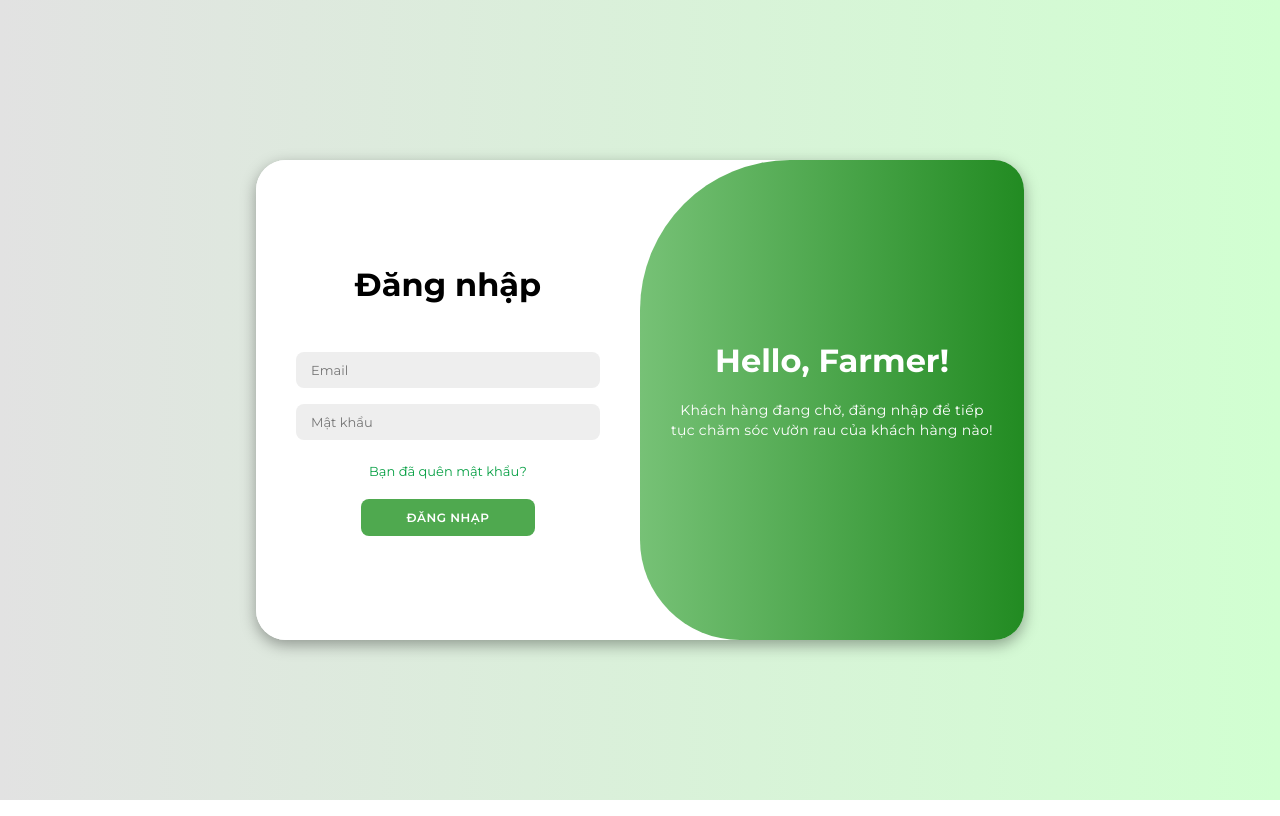
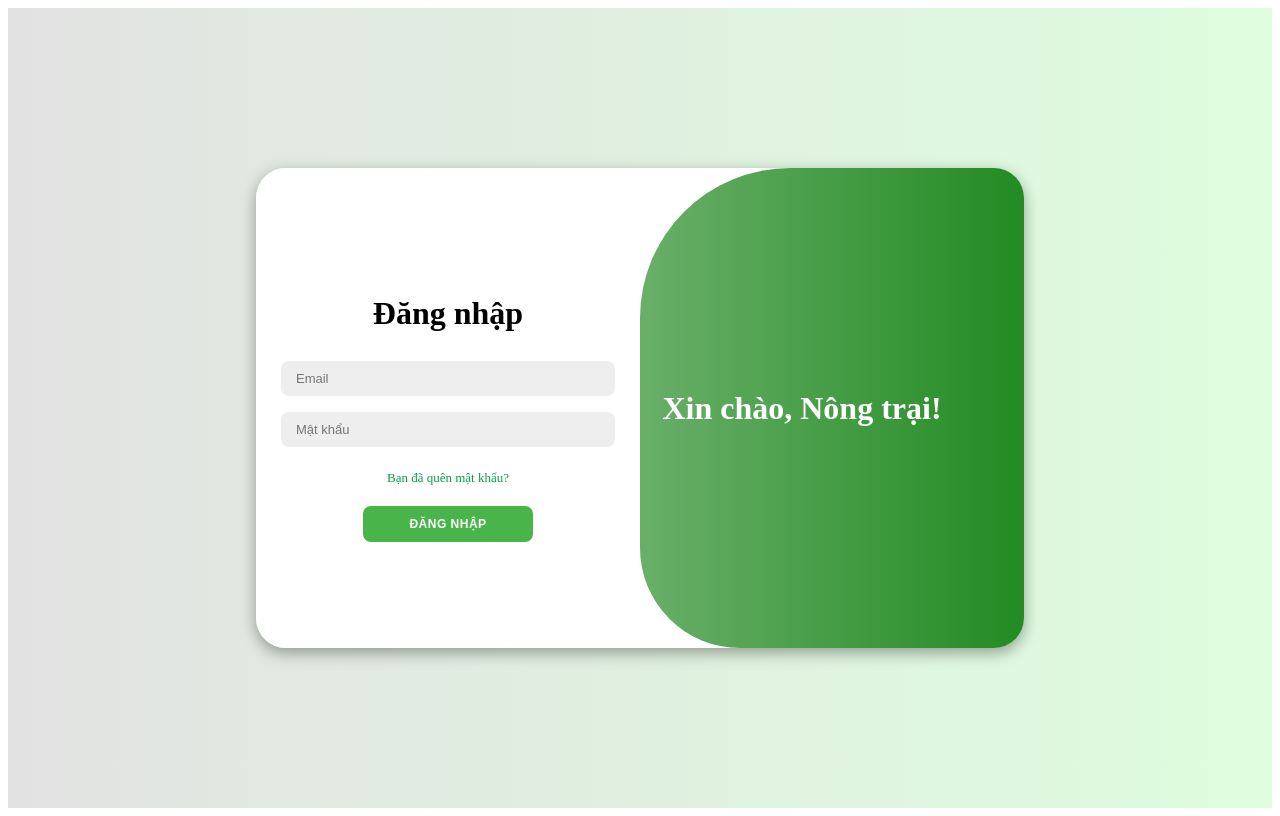
Before and after one commit to Doantrungdung2001/Farm_Garden, a React (Create React App) app: page /login in a window 1280 px wide. Built offline with nearby package versions, Linux system fonts and the light colour scheme.

Commit message:
update handle logout

```diff
--- a/src/pages/LoginPage/index.jsx
+++ b/src/pages/LoginPage/index.jsx
@@ -1,143 +1,98 @@
-import React from 'react'
-import { Button, Checkbox, Form, Input } from 'antd'
-import FARM from '../../services/farmService'
-import { Link, useNavigate } from 'react-router-dom'
-import token from '../../utils/token'
-import './styles.css'
+import React, { useState } from 'react';
+import { useNavigate } from 'react-router-dom';
+import FARM from '../../services/farmService';
+import token from '../../utils/token';
+import './styles.css'; // Import CSS file for component styling
 
-const { setAccessToken, setRefreshToken } = token
+const { setAccessToken, setRefreshToken } = token;
 
 const LoginPage = () => {
-  const navigate = useNavigate()
-  const onFinish = (values) => {
-    console.log('Success:', values)
-    console.log(values.email, values.password)
-    handle_login(values.email, values.password)
-  }
-  const onFinishFailed = (errorInfo) => {
-    console.log('Failed:', errorInfo)
-  }
+  const navigate = useNavigate();
+  const [email, setEmail] = useState('');
+  const [password, setPassword] = useState('');
+  const [errorMessage, setErrorMessage] = useState('');
+  const [isLoading, setIsLoading] = useState(false); // State cho loading
+  let errorTimeoutId = null; // Biến để lưu id của timeout
+
+  const handleEmailChange = (e) => {
+    setEmail(e.target.value);
+  };
+
+  const handlePasswordChange = (e) => {
+    setPassword(e.target.value);
+  };
 
   const handle_login = async (email, password) => {
+    setIsLoading(true); // Bắt đầu loading khi bắt đầu đăng nhập
     try {
-      const res = await FARM.login({
-        email: email,
-        password: password
-      })
-      console.log('res: ', res)
-      const accessToken = res?.data?.metadata?.metadata?.tokens?.accessToken
-      const refreshToken = res?.data?.metadata?.metadata?.tokens?.refreshToken
+      const res = await FARM.login({ email, password });
+      const accessToken = res?.data?.metadata?.metadata?.tokens?.accessToken;
+      const refreshToken = res?.data?.metadata?.metadata?.tokens?.refreshToken;
+
       if (accessToken) {
-        setAccessToken(accessToken)
+        setAccessToken(accessToken);
       }
       if (refreshToken) {
-        setRefreshToken(refreshToken)
+        setRefreshToken(refreshToken);
       }
-      const id = res?.data?.metadata?.metadata?.farm?._id
+
+      const id = res?.data?.metadata?.metadata?.farm?._id;
       if (id) {
-        localStorage.setItem('id', id)
+        localStorage.setItem('id', id);
       }
-      console.log('Login success')
-      navigate('/manage-planting-garden')
+
+      // Navigate to success page or handle success message
+      console.log('Login success');
+      navigate('/manage-planting-garden');
     } catch (error) {
-      console.error(error?.response?.data?.message)
+      // Handle login failure
+      console.error(error?.response?.data?.message);
+      setErrorMessage('Email hoặc mật khẩu sai. Vui lòng thử lại.');
+
+      // Đặt timeout để xóa thông báo sau 3 giây
+      errorTimeoutId = setTimeout(() => {
+        setErrorMessage('');
+      }, 3000);
+    } finally {
+      setIsLoading(false); // Dừng loading khi kết thúc xử lý
     }
-  }
+  };
 
-  const formWrapperStyle = {
-    width: '100%',
-    maxWidth: '400px',
-    margin: '0 auto',
-    padding: '20px',
-    border: '1px solid #ccc',
-    borderRadius: '5px',
-    boxShadow: '0 2px 5px rgba(0, 0, 0, 0.1)'
-  }
+  const handleSubmit = (e) => {
+    e.preventDefault();
+    handle_login(email, password);
+    console.log('Email:', email);
+    console.log('Password:', password);
+    // Reset form fields if needed
+    setEmail('');
+    setPassword('');
+  };
 
   return (
-    // <div style={formWrapperStyle}>
-    //   <Form
-    //     name="basic"
-    //     labelCol={{ span: 8 }}
-    //     wrapperCol={{ span: 16 }}
-    //     initialValues={{ remember: true }}
-    //     onFinish={onFinish}
-    //     onFinishFailed={onFinishFailed}
-    //     autoComplete="off"
-    //   >
-    //     <h2 style={{ textAlign: 'center', marginBottom: '20px' }}>Login</h2>
-    //     <Form.Item label="Email" name="email" rules={[{ required: true, message: 'Please input your email!' }]}>
-    //       <Input />
-    //     </Form.Item>
-
-    //     <Form.Item
-    //       label="Password"
-    //       name="password"
-    //       rules={[{ required: true, message: 'Please input your password!' }]}
-    //     >
-    //       <Input.Password />
-    //     </Form.Item>
-
-    //     <Form.Item name="remember" valuePropName="checked" wrapperCol={{ offset: 8, span: 16 }}>
-    //       <Checkbox>Remember me</Checkbox>
-    //     </Form.Item>
-
-    //     <Form.Item wrapperCol={{ offset: 8, span: 16 }}>
-    //       <Button type="primary" htmlType="submit" style={{ width: '100%' }}>
-    //         Log In
-    //       </Button>
-    //       <div style={{ textAlign: 'center', marginTop: '10px' }}>
-    //         <Link to="/forgot-password">Forgot Password</Link>
-    //       </div>
-    //     </Form.Item>
-    //   </Form>
-    // </div>
-
-    <div className="container">
-      <div className="form-container sign-up">
-        <form>
-          <h1>Create Account</h1>
-          <div className="social-icons">
-            <a href="#" className="icon">
-              <i className="fab fa-google-plus-g"></i>
-            </a>
-            <a href="#" className="icon">
-              <i className="fab fa-facebook-f"></i>
-            </a>
-            <a href="#" className="icon">
-              <i className="fab fa-github"></i>
-            </a>
-            <a href="#" className="icon">
-              <i className="fab fa-linkedin-in"></i>
-            </a>
-          </div>
-          <span>or use your email for registration</span>
-          <input type="text" placeholder="Name" />
-          <input type="email" placeholder="Email" />
-          <input type="password" placeholder="Password" />
-          <button>Sign Up</button>
-        </form>
-      </div>
-      <div className="form-container sign-in">
-        <form>
-          <h1>Đăng nhập</h1>
-          <div className="social-icons">
-          </div>
-          <input type="email" placeholder="Email" />
-          <input type="password" placeholder="Mật khẩu" />
-          <a href="#">Bạn đã quên mật khẩu?</a>
-          <button>Đăng nhạp</button>
-        </form>
-      </div>
-      <div className="toggle-container">
-        <div className="toggle">
-          <div className="toggle-panel toggle-right">
-            <h1>Hello, Farmer!</h1>
-            <p>Khách hàng đang chờ, đăng nhập để tiếp tục chăm sóc vườn rau của khách hàng nào!</p>
+    <div className="back">
+      <div className="container">
+        <div className="form-container sign-in">
+          <form onSubmit={handleSubmit}>
+            <h1>Đăng nhập</h1>
+            <input type="email" placeholder="Email" value={email} onChange={handleEmailChange} />
+            <input type="password" placeholder="Mật khẩu" value={password} onChange={handlePasswordChange} />
+            {errorMessage && <p className="error-message">{errorMessage}</p>}
+            <a href="/forgot-password">Bạn đã quên mật khẩu?</a>
+            <button type="submit" disabled={isLoading}>
+              {isLoading ? 'Đang đăng nhập...' : 'Đăng nhập'}
+            </button>
+          </form>
+        </div>
+        <div className="toggle-container">
+          <div className="toggle">
+            <div className="toggle-panel toggle-right">
+              <h1>Xin chào, Nông trại!</h1>
+            </div>
           </div>
         </div>
       </div>
     </div>
-  )
-}
-export default LoginPage
+  );
+};
+
+export default LoginPage;
--- a/src/pages/LoginPage/styles.css
+++ b/src/pages/LoginPage/styles.css
@@ -1,15 +1,10 @@
-@import url('https://fonts.googleapis.com/css2?family=Montserrat:wght@300;400;500;600;700&display=swap');
 
-* {
+.back {
   margin: 0;
   padding: 0;
   box-sizing: border-box;
-  font-family: 'Montserrat', sans-serif;
-}
-
-body {
   background-color: #c9d6ff;
-  background: linear-gradient(to right, #e2e2e2, #d1ffd1);
+  background: linear-gradient(to right, #e2e2e2, #defdde);
   display: flex;
   align-items: center;
   justify-content: center;
@@ -48,7 +43,7 @@ body {
 
 .container button {
   /* background-color: #512da8; */
-  background-color: #4fa94f;
+  background-color: #49b449;
   color: #fff;
   font-size: 12px;
   padding: 10px 45px;
@@ -164,9 +159,9 @@ body {
 }
 
 .toggle {
-  background-color: #228B22;
+  background-color: #59b659;
   height: 100%;
-  background: linear-gradient(to right, #cbf8ca, #228B22);
+  background: linear-gradient(to right, #b0d3b0, #228b22);
   color: #fff;
   position: relative;
   left: -100%;
@@ -175,6 +170,11 @@ body {
   transform: translateX(0);
   transition: all 0.6s ease-in-out;
 }
+
+.error-message {
+    color: red;
+    font-weight: bold;
+  }
 
 .container.active .toggle {
   transform: translateX(50%);
```
